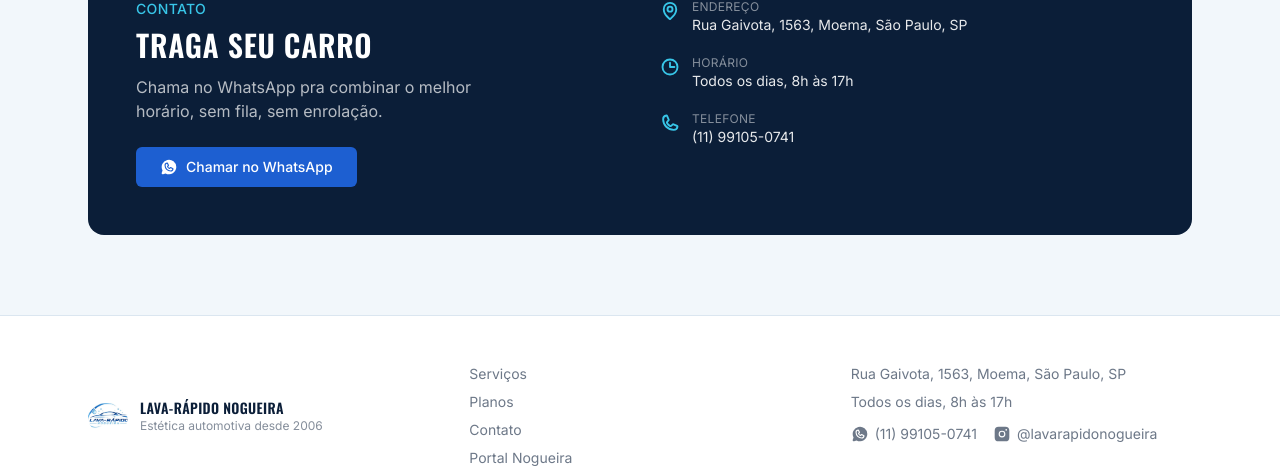
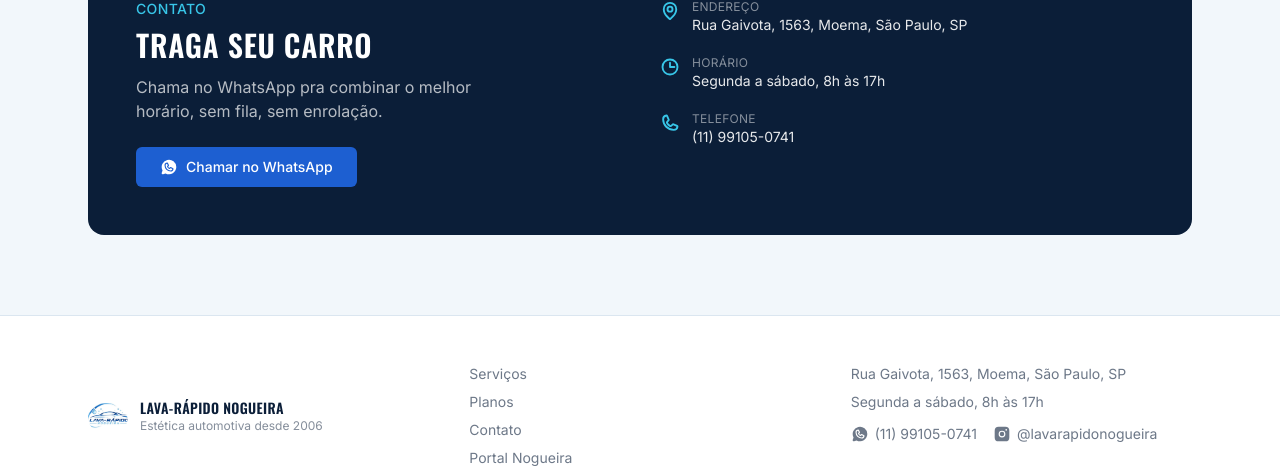
Before and after one commit to henriquemontoro/dashlavarapido, a React (Vite) app in the folder aula-front/: page / in a window 1280 px wide. Shown: the part 3056-3524 px from the top of the page. Built offline with nearby package versions, Linux system fonts and the light colour scheme; no server answers.

Commit message:
Atualiza horario de funcionamento para segunda a sabado

```diff
--- a/aula-front/src/data/contact.ts
+++ b/aula-front/src/data/contact.ts
@@ -6,6 +6,6 @@ export const PHONE_DISPLAY = "(11) 99105-0741"
 export const WHATSAPP_LINK =
   "https://wa.me/5511991050741?text=Ol%C3%A1%2C%20quero%20saber%20mais%20sobre%20o%20Lava-R%C3%A1pido%20Nogueira."
 export const ADDRESS = "Rua Gaivota, 1563, Moema, São Paulo, SP"
-export const HOURS = "Todos os dias, 8h às 17h"
+export const HOURS = "Segunda a sábado, 8h às 17h"
 export const INSTAGRAM_HANDLE = "@lavarapidonogueira" // placeholder
 export const INSTAGRAM_LINK = "https://instagram.com/lavarapidonogueira" // placeholder
```
